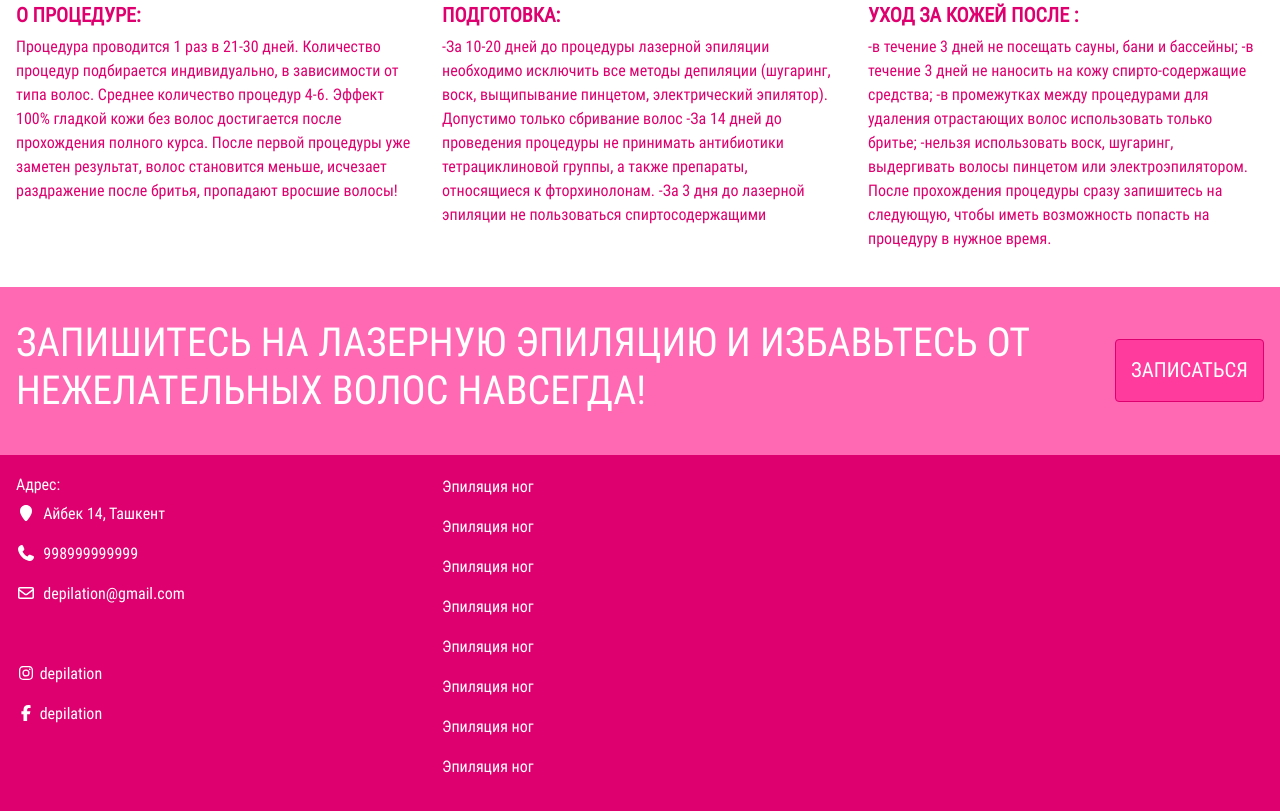
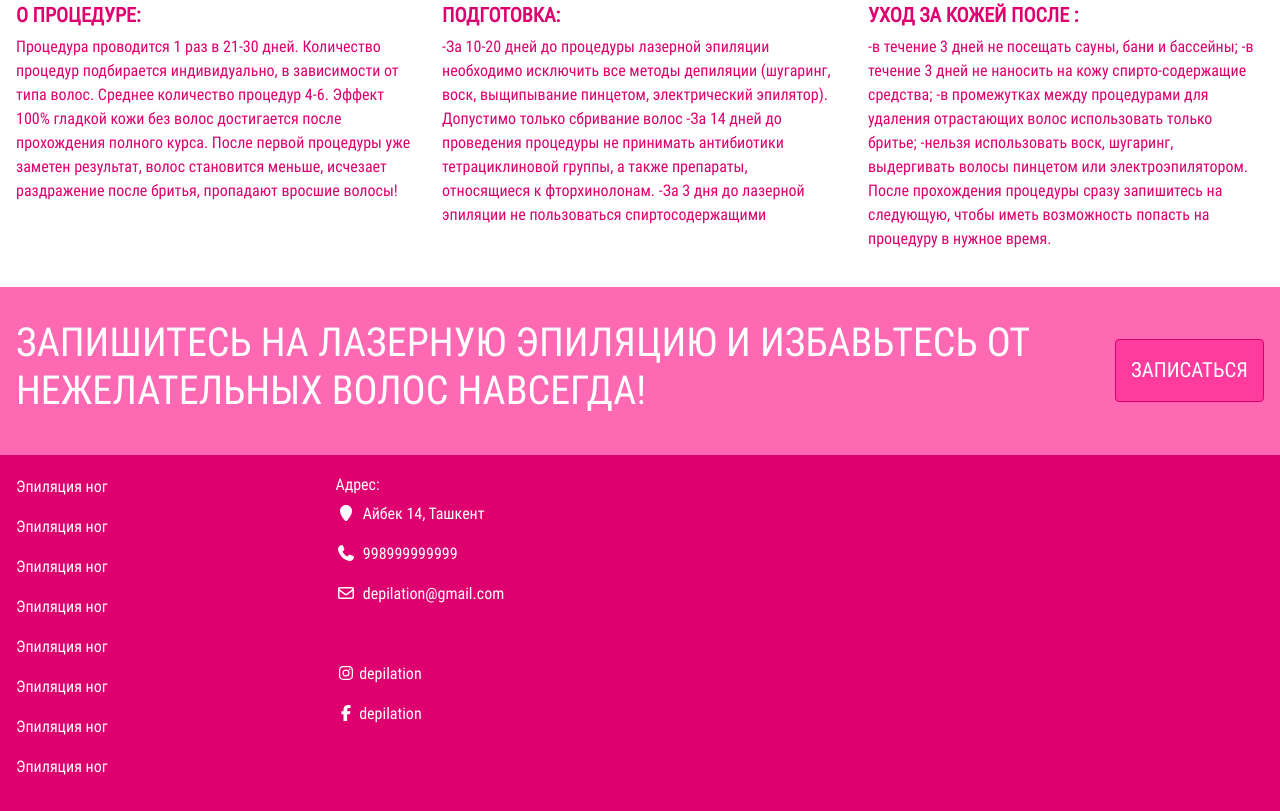
Before and after one commit to Bekhzod1995/HasPage, a plain HTML site: page index.html in a window 1280 px wide. Shown: the part 6323-7134 px from the top of the page. Drawn offline with Linux system fonts and the light colour scheme; files whose address does not match are found by name.

Commit message:
changed the size of map

```diff
--- a/index.html
+++ b/index.html
@@ -622,16 +622,7 @@
 		<div class="custom-container">
 			<div class="spaces-between-blocks">
 				<div class="row">
-					<div class="col-md-4">
-						<h6>Адрес:</h6>
-						<p><i class="fas fa-map-marker"></i>&nbsp Айбек 14, Ташкент</p>
-						<p><i class="fas fa-phone"></i>&nbsp 998999999999</p>
-						<p><i class="far fa-envelope"></i>&nbsp depilation@gmail.com</p>
-						<p>&nbsp</p>
-						<p><i class="fab fa-instagram"></i> depilation</p>
-						<p><i class="fab fa-facebook-f"></i> depilation</p>
-					</div>
-					<div class="col-md-4">
+					<div class="col-md-3">
 						<p>Эпиляция ног</p>
 						<p>Эпиляция ног</p>
 						<p>Эпиляция ног</p>
@@ -641,20 +632,19 @@
 						<p>Эпиляция ног</p>
 						<p>Эпиляция ног</p>
 					</div>
-					<!-- <div class="col-md-3">
-						<p>Эпиляция ног</p>
-						<p>Эпиляция ног</p>
-						<p>Эпиляция ног</p>
-						<p>Эпиляция ног</p>
-						<p>Эпиляция ног</p>
-						<p>Эпиляция ног</p>
-						<p>Эпиляция ног</p>
-						<p>Эпиляция ног</p>
-					</div> -->
-					<div class="col-md-4">
+					<div class="col-md-3">
+						<h6>Адрес:</h6>
+						<p><i class="fas fa-map-marker"></i>&nbsp Айбек 14, Ташкент</p>
+						<p><i class="fas fa-phone"></i>&nbsp 998999999999</p>
+						<p><i class="far fa-envelope"></i>&nbsp depilation@gmail.com</p>
+						<p>&nbsp</p>
+						<p><i class="fab fa-instagram"></i> depilation</p>
+						<p><i class="fab fa-facebook-f"></i> depilation</p>
+					</div>
+					<div class="col-md-3">
 						<script type="text/javascript" charset="utf-8" async
-							src="https://api-maps.yandex.ru/services/constructor/1.0/js/?um=constructor%3A50c448c25aae39b986819b05d6da838d7a13bc296d06ffdd87284c7426c06171&amp;width=436&amp;height=328&amp;lang=ru_RU&amp;scroll=true">
-							</script>
+							src="https://api-maps.yandex.ru/services/constructor/1.0/js/?um=constructor%3A50c448c25aae39b986819b05d6da838d7a13bc296d06ffdd87284c7426c06171&amp;width=350&amp;height=328&amp;lang=ru_RU&amp;scroll=true">
+						</script>
 					</div>
 				</div>
 			</div>
```
